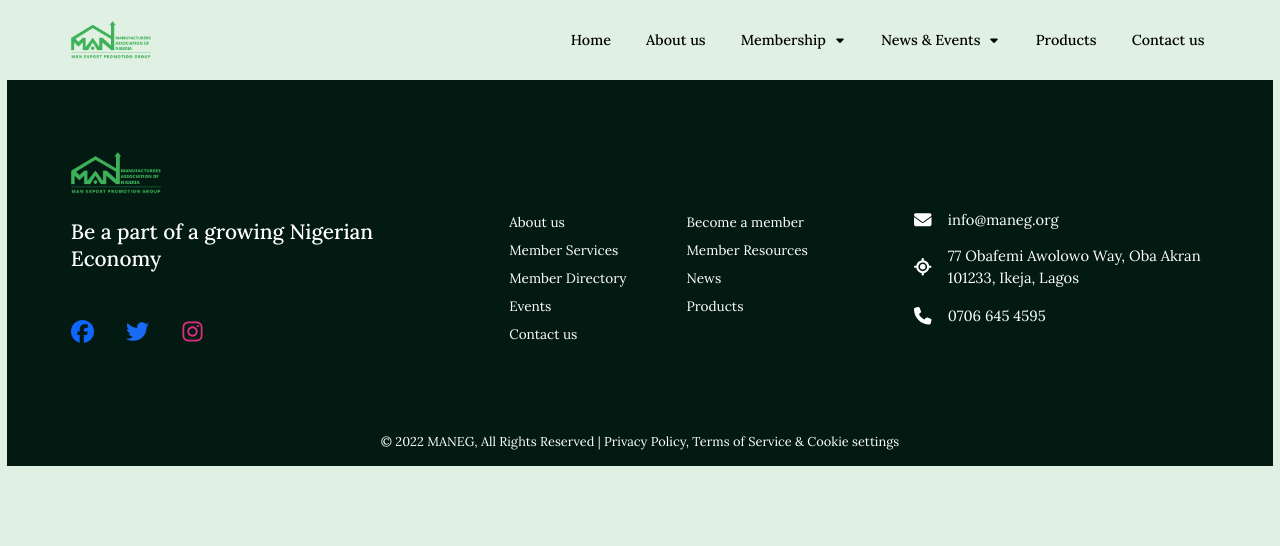
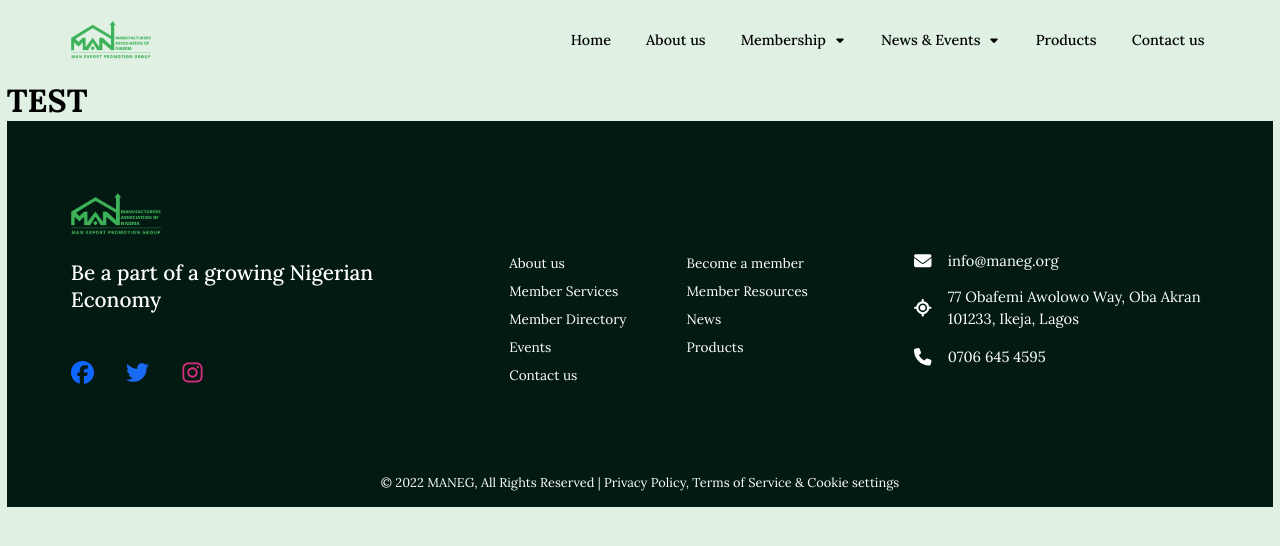
Before and after one commit to nubiavilleltd/maneg-revamp, a React (Vite) app: page /products in a window 1280 px wide. Shown: the top 546 px of the page. Built offline with nearby package versions, Linux system fonts and the light colour scheme.

Commit message:
Created products page and removed extra margin top on about page

```diff
--- a/package.json
+++ b/package.json
@@ -15,6 +15,7 @@
     "@fortawesome/react-fontawesome": "^0.2.0",
     "node-sass": "^9.0.0",
     "react": "^18.2.0",
+    "react-countup": "^6.4.2",
     "react-dom": "^18.2.0",
     "react-icons": "^4.10.1",
     "react-router-dom": "^6.14.2",
--- a/src/App.tsx
+++ b/src/App.tsx
@@ -8,6 +8,7 @@ import Footer from "./components/Footer/Footer";
 import News from "./pages/News";
 import NewsDetails from "./components/news/NewsDetails";
 import ScrollToTop from "./utils/ScrollToTop";
+import Products from "./pages/Products/products";
 
 function App() {
   return (
@@ -20,6 +21,7 @@ function App() {
           <Route path="/about" element={<About />} />
           <Route path="/event" element={<Event />} />
           <Route path="/news" element={<News />} />
+          <Route path="/products" element={<Products />} />
           <Route path="/news/:newsID" element={<NewsDetails />} />
         </Routes>
         <Footer />
--- a/src/components/Footer/Footer.tsx
+++ b/src/components/Footer/Footer.tsx
@@ -96,7 +96,7 @@ const Footer = () => {
                 </Link>
               </li>
               <li>
-                <Link to="" className={styles.link}>
+                <Link to="/products" className={styles.link}>
                   Products
                 </Link>
               </li>
--- a/src/components/Navbar/Navbar.tsx
+++ b/src/components/Navbar/Navbar.tsx
@@ -88,7 +88,7 @@ const Navbar = () => {
             </div>
           </li>
           <li>
-            <Link to="" className={isScrolled ? `${styles.scrolledLink}` : ""}>
+            <Link to="/products" className={isScrolled ? `${styles.scrolledLink}` : ""}>
               Products
             </Link>
           </li>
--- a/src/pages/AboutPage/about.scss
+++ b/src/pages/AboutPage/about.scss
@@ -151,7 +151,7 @@
     }
 }
 .sect4 {
-    margin-top: 3em;
+    // margin-top: 3em;
     display: flex;
     height: 100vh;
     background-color: #0c6748;
--- /dev/null
+++ b/src/pages/Products/products.tsx
@@ -0,0 +1,11 @@
+import styles from "./products.scss";
+import { Link } from "react-router-dom";
+import { MdOutlineDateRange } from "react-icons/md";
+import { useEffect, useState } from "react";
+
+
+const Products = () =>{
+return<h1>TEST</h1>
+}
+
+export default Products
```
Also changed, not shown: src/pages/Products/products.scss (added), 1 other file (tests, documents, lock files or other folders).
